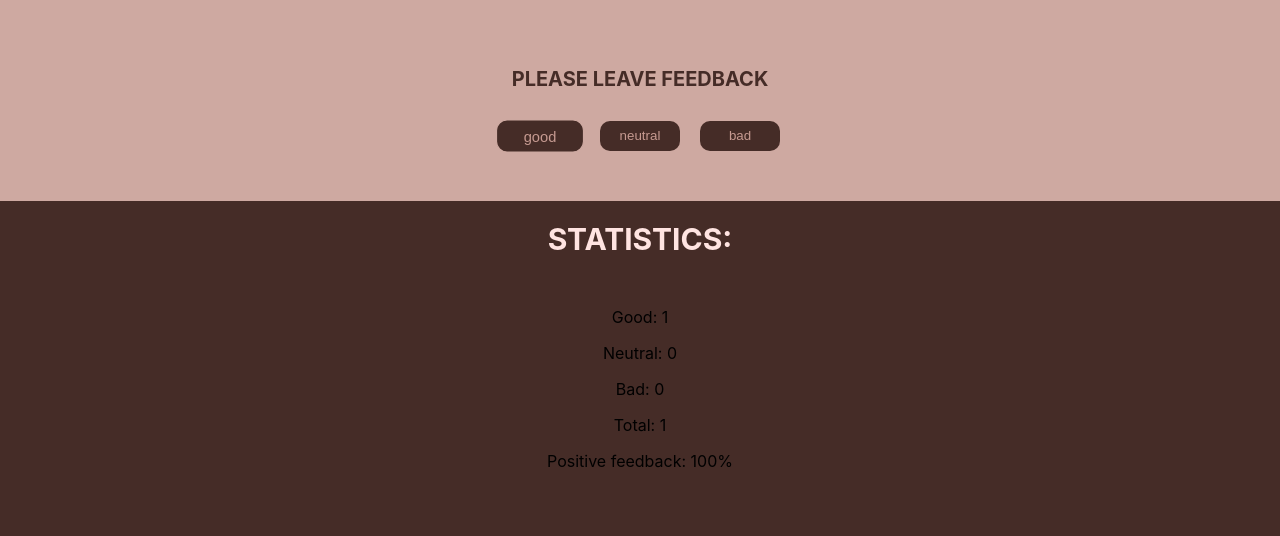
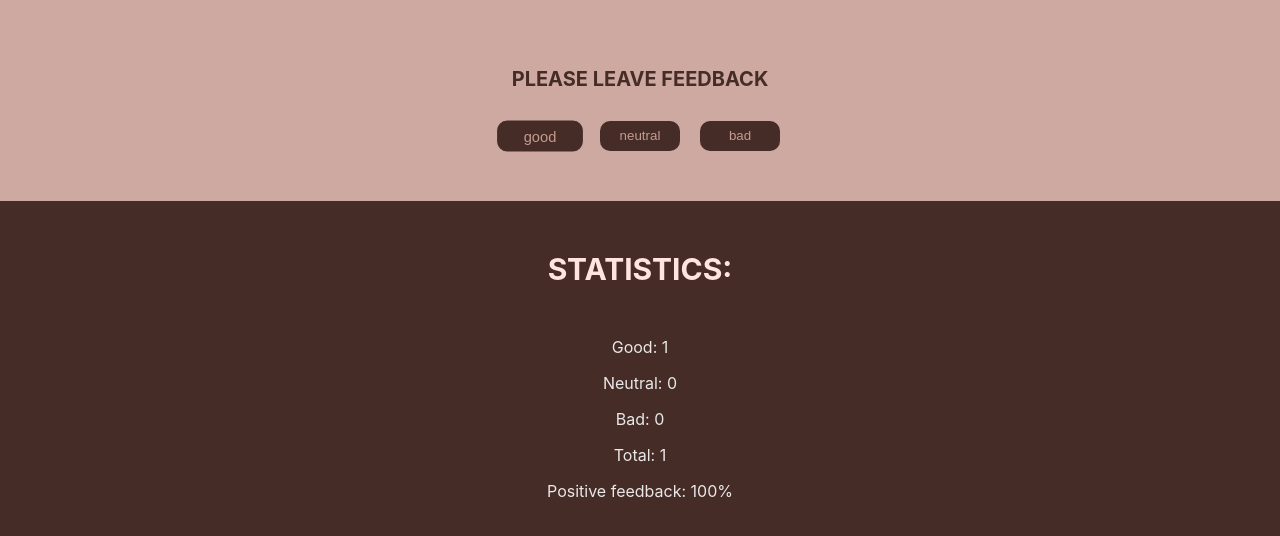
Before and after one commit to Tetiana4/goit-react-hw-04-hooks-feedback, a React (Create React App) app: page / in a window 1280 px wide. Both pictures are taken after a click on the button "good". Shown: the top 536 px of the page. Built offline with nearby package versions, Linux system fonts and the light colour scheme.

Commit message:
Add propTypes

```diff
--- a/src/Components/Notification/Notification.jsx
+++ b/src/Components/Notification/Notification.jsx
@@ -1,4 +1,5 @@
 import React from 'react';
+import PropTypes from 'prop-types';
 import { Message } from './Notification.styled';
 
 const Notification = ({ message }) => {
@@ -6,3 +7,7 @@ const Notification = ({ message }) => {
 };
 
 export default Notification;
+
+Notification.propTypes = {
+  message: PropTypes.string,
+};
--- a/src/Components/Section/Section.jsx
+++ b/src/Components/Section/Section.jsx
@@ -1,17 +1,19 @@
 import React from 'react';
 import PropTypes from 'prop-types';
+import { SectionS, Title } from './Section.styled';
 
 const Section = ({ title, children }) => {
   return (
-    <section>
-      <h2>{title}</h2>
+    <SectionS>
+      <Title>{title}</Title>
       {children}
-    </section>
+    </SectionS>
   );
 };
 
 export default Section;
 
 Section.protoTypes = {
-  title: PropTypes.string.isRequired,
+  title: PropTypes.string,
+  // не знаю як прописати children:(
 };
```
